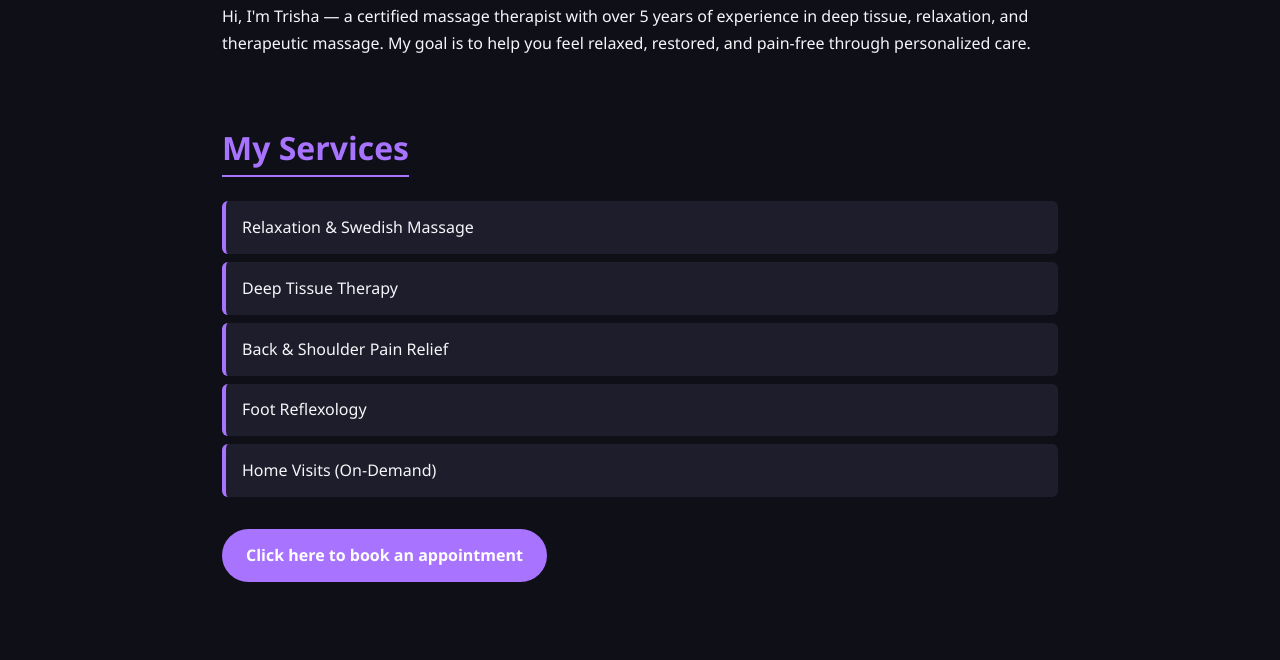
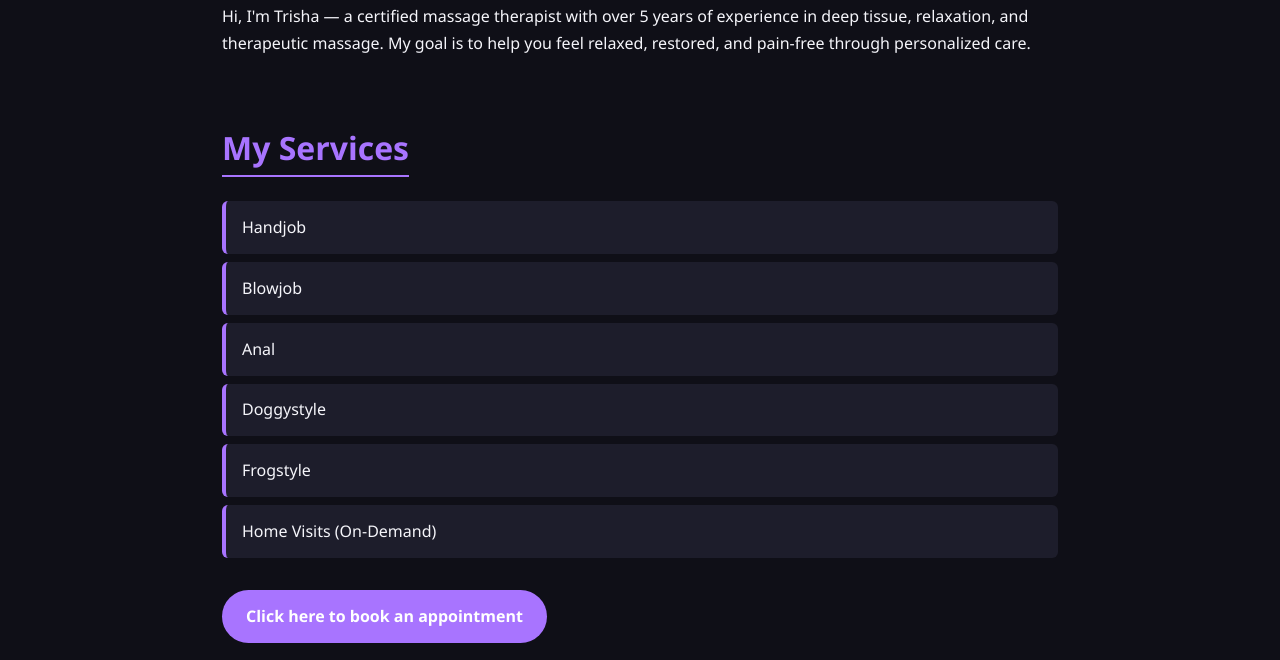
Before and after one commit to Lokeshkanrar/trishapoojary, a plain HTML site: page index.html in a window 1280 px wide. Shown: the part 607-1267 px from the top of the page. Drawn offline with Linux system fonts and the light colour scheme.

Commit message:
Update index.html

```diff
--- a/index.html
+++ b/index.html
@@ -28,10 +28,11 @@
   <section class="services container">
     <h2>My Services</h2>
     <ul>
-      <li>Relaxation & Swedish Massage</li>
-      <li>Deep Tissue Therapy</li>
-      <li>Back & Shoulder Pain Relief</li>
-      <li>Foot Reflexology</li>
+      <li>Handjob</li>
+      <li>Blowjob</li>
+      <li>Anal</li>
+      <li>Doggystyle</li>
+      <li>Frogstyle</li>
       <li>Home Visits (On-Demand)</li>
     </ul>
     <a href="appointment.html" class="cta-btn">Click here to book an appointment</a>
```
